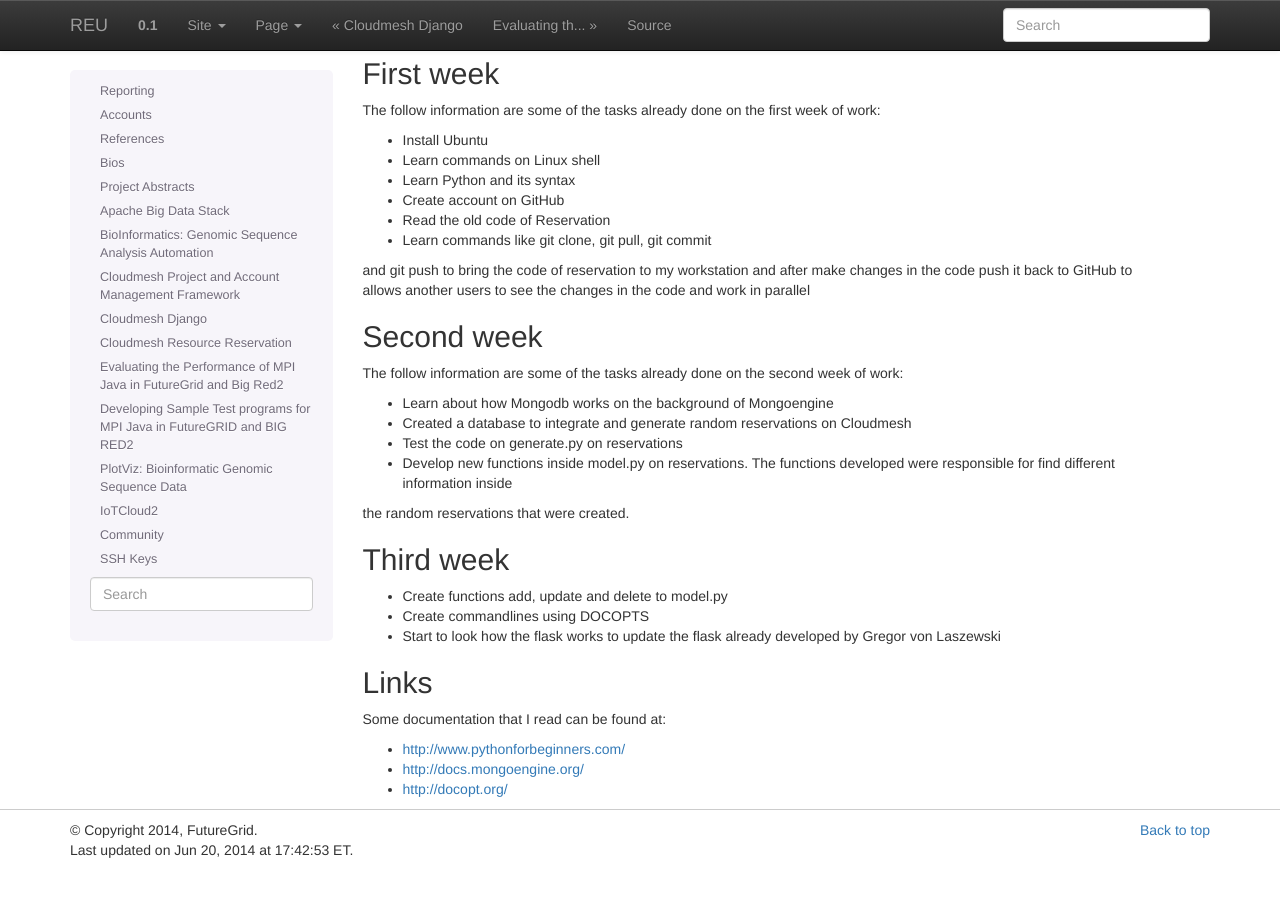
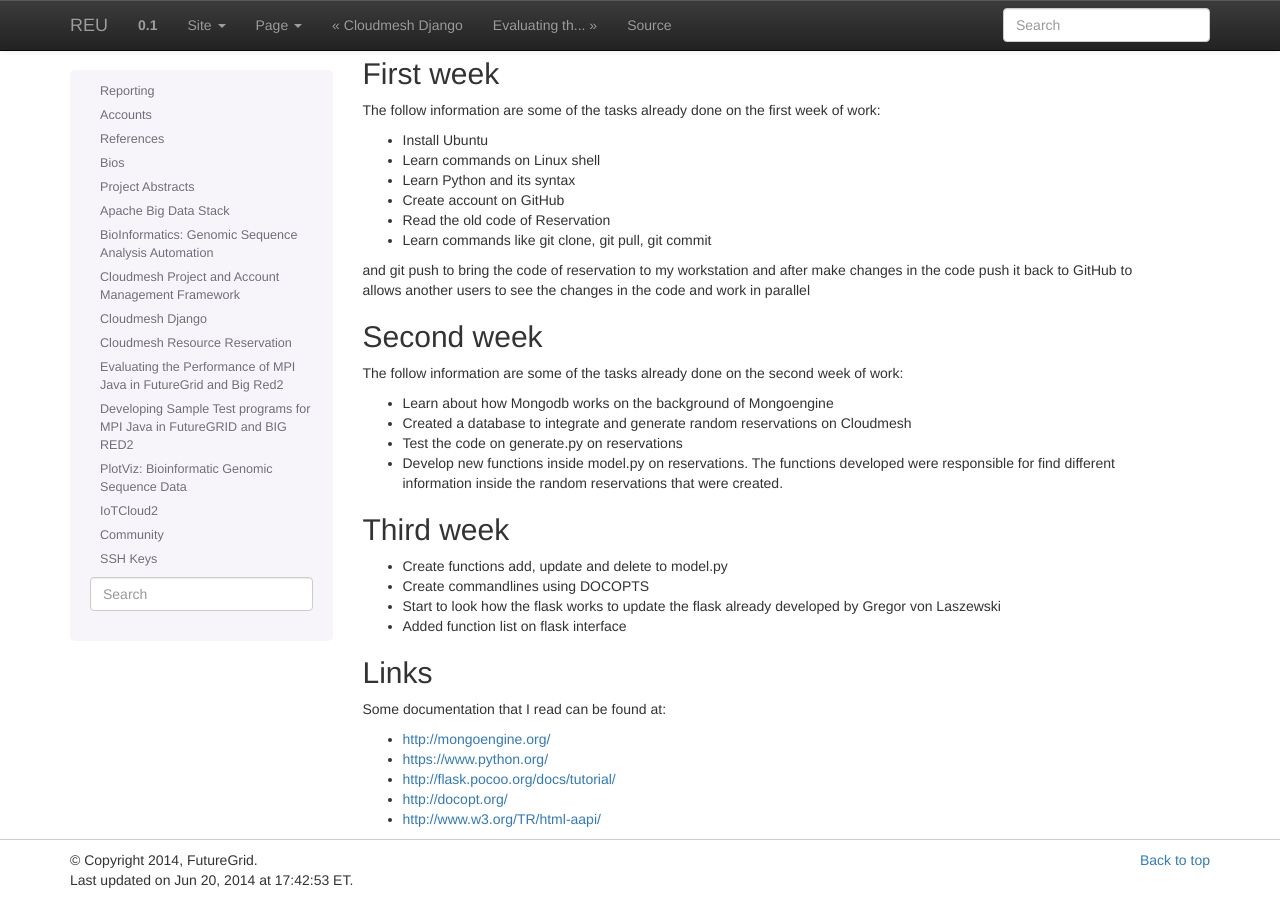
Before and after one commit to cloudmesh-project/reu-2014, a Sphinx documentation site: the page built from doc/source/projects/cm_reservation.rst, in a window 1280 px wide and 900 px high, scrolled down 952 px. Built offline with Sphinx 7.4.7, drawn with Linux system fonts in a browser that asks for light colours; before the commit the page ends 1822 px from its top, so only the background shows below that.

Commit message:
Update information about third week of work

```diff
--- a/doc/source/projects/cm_reservation.rst
+++ b/doc/source/projects/cm_reservation.rst
@@ -103,8 +103,7 @@ the second week of work:
 * Learn about how Mongodb works on the background of Mongoengine
 * Created a database to integrate and generate random reservations on Cloudmesh
 * Test the code on generate.py on reservations
-* Develop new functions inside model.py on reservations. The functions developed were responsible for find different information inside
-the random reservations that were created.
+* Develop new functions inside model.py on reservations. The functions developed were responsible for find different information inside the random reservations that were created.
 
 Third week
 ----------------------------------------------------------------------
@@ -112,12 +111,15 @@ Third week
 * Create functions add, update and delete to model.py
 * Create commandlines using DOCOPTS
 * Start to look how the flask works to update the flask already developed by Gregor von Laszewski
+* Added function list on flask interface
 
 Links
 ----------------------------------------------------------------------
 
 Some documentation that I read can be found at:
 
-* http://www.pythonforbeginners.com/
-* http://docs.mongoengine.org/
+* http://mongoengine.org/
+* https://www.python.org/
+* http://flask.pocoo.org/docs/tutorial/
 * http://docopt.org/
+* http://www.w3.org/TR/html-aapi/
```
